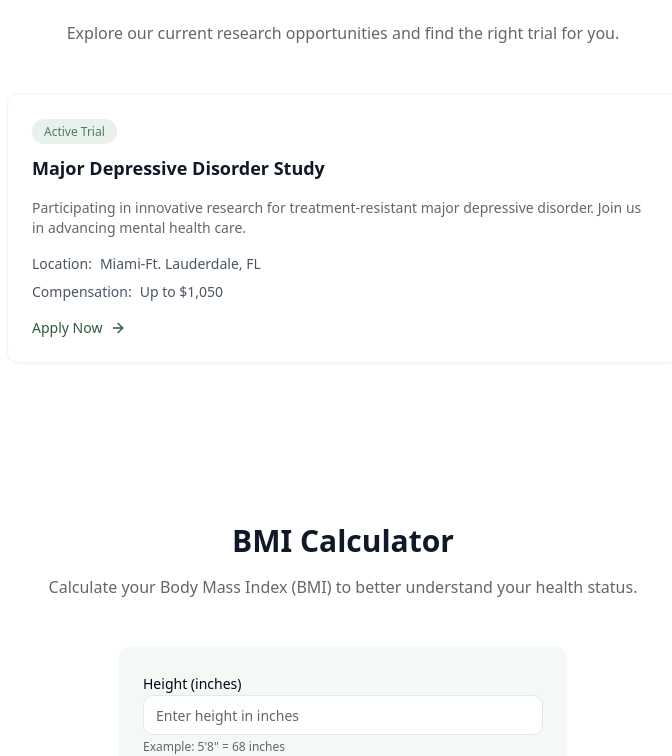
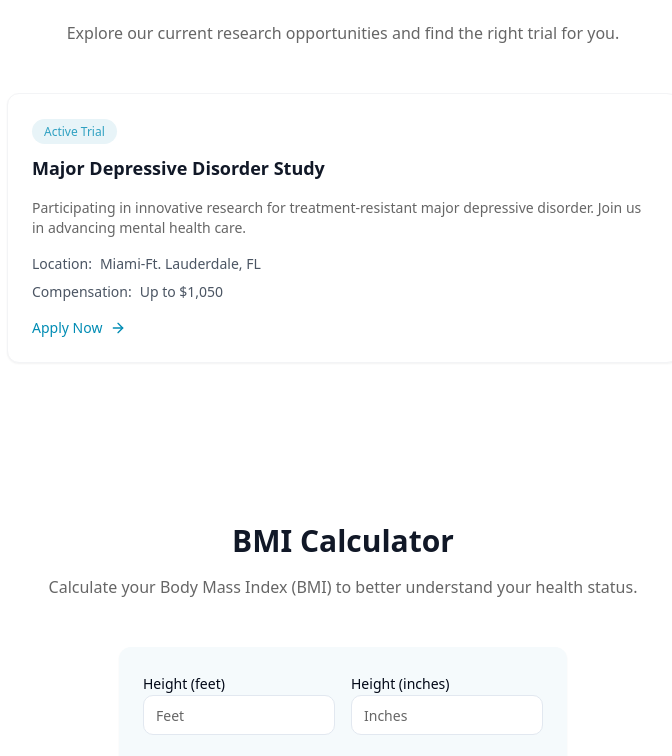
Before and after one commit to Yitz1/trial-connect-simplified, a React (Vite) app: page / in a window 1280 px wide. Shown: the part 1147-1903 px from the top of the page, without its empty margins (297-969 px from the left). Built offline with nearby package versions, Linux system fonts and the light colour scheme.

Commit message:
Update website styling and links
- Updated website to match logo colors.
- Updated BMI calculator to use feet and pounds.
- Updated footer quick links and legal links to point to floridacrc.com.

```diff
--- a/src/components/BMICalculator.tsx
+++ b/src/components/BMICalculator.tsx
@@ -6,16 +6,19 @@ import { Label } from "@/components/ui/label";
 import { Calculator } from "lucide-react";
 
 const BMICalculator = () => {
-  const [height, setHeight] = useState("");
+  const [feet, setFeet] = useState("");
+  const [inches, setInches] = useState("");
   const [weight, setWeight] = useState("");
   const [bmiResult, setBmiResult] = useState<number | null>(null);
   const [bmiCategory, setBmiCategory] = useState<string>("");
 
   const calculateBMI = () => {
-    if (height && weight) {
+    if (feet && inches && weight) {
+      // Convert height to total inches
+      const heightInInches = (Number(feet) * 12) + Number(inches);
+      const weightInPounds = Number(weight);
+
       // BMI Formula for imperial units: (weight in pounds * 703) / (height in inches)²
-      const heightInInches = Number(height);
-      const weightInPounds = Number(weight);
       const bmi = (weightInPounds * 703) / (heightInInches * heightInInches);
       setBmiResult(Number(bmi.toFixed(1)));
 
@@ -39,18 +42,31 @@ const BMICalculator = () => {
         </div>
         <div className="max-w-md mx-auto bg-accent p-6 rounded-xl shadow-sm">
           <div className="space-y-4">
-            <div>
-              <Label htmlFor="height">Height (inches)</Label>
-              <Input
-                id="height"
-                type="number"
-                placeholder="Enter height in inches"
-                value={height}
-                onChange={(e) => setHeight(e.target.value)}
-              />
-              <p className="text-xs text-muted-foreground mt-1">
-                Example: 5'8" = 68 inches
-              </p>
+            <div className="grid grid-cols-2 gap-4">
+              <div>
+                <Label htmlFor="feet">Height (feet)</Label>
+                <Input
+                  id="feet"
+                  type="number"
+                  placeholder="Feet"
+                  value={feet}
+                  onChange={(e) => setFeet(e.target.value)}
+                  min="0"
+                  max="8"
+                />
+              </div>
+              <div>
+                <Label htmlFor="inches">Height (inches)</Label>
+                <Input
+                  id="inches"
+                  type="number"
+                  placeholder="Inches"
+                  value={inches}
+                  onChange={(e) => setInches(e.target.value)}
+                  min="0"
+                  max="11"
+                />
+              </div>
             </div>
             <div>
               <Label htmlFor="weight">Weight (lb)</Label>
@@ -60,6 +76,7 @@ const BMICalculator = () => {
                 placeholder="Enter weight in pounds"
                 value={weight}
                 onChange={(e) => setWeight(e.target.value)}
+                min="0"
               />
             </div>
             <Button
--- a/src/components/Footer.tsx
+++ b/src/components/Footer.tsx
@@ -13,18 +13,17 @@ const Footer = () => {
           <div>
             <h4 className="text-sm font-semibold text-gray-900 mb-4">Quick Links</h4>
             <ul className="space-y-2">
-              <li><a href="#" className="text-sm text-muted-foreground hover:text-primary transition-colors">About Us</a></li>
-              <li><a href="#" className="text-sm text-muted-foreground hover:text-primary transition-colors">Find Trials</a></li>
-              <li><a href="#" className="text-sm text-muted-foreground hover:text-primary transition-colors">FAQs</a></li>
+              <li><a href="https://floridacrc.com/" target="_blank" rel="noopener noreferrer" className="text-sm text-muted-foreground hover:text-primary transition-colors">About Us</a></li>
+              <li><a href="https://floridacrc.com/faqs/" target="_blank" rel="noopener noreferrer" className="text-sm text-muted-foreground hover:text-primary transition-colors">FAQs</a></li>
               <li><a href="#" className="text-sm text-muted-foreground hover:text-primary transition-colors">Contact</a></li>
             </ul>
           </div>
           <div>
             <h4 className="text-sm font-semibold text-gray-900 mb-4">Legal</h4>
             <ul className="space-y-2">
-              <li><a href="#" className="text-sm text-muted-foreground hover:text-primary transition-colors">Privacy Policy</a></li>
-              <li><a href="#" className="text-sm text-muted-foreground hover:text-primary transition-colors">Terms of Service</a></li>
-              <li><a href="#" className="text-sm text-muted-foreground hover:text-primary transition-colors">Cookie Policy</a></li>
+              <li><a href="https://floridacrc.com/privacy-policy/" target="_blank" rel="noopener noreferrer" className="text-sm text-muted-foreground hover:text-primary transition-colors">Privacy Policy</a></li>
+              <li><a href="https://floridacrc.com/privacy-policy/" target="_blank" rel="noopener noreferrer" className="text-sm text-muted-foreground hover:text-primary transition-colors">Terms of Service</a></li>
+              <li><a href="https://floridacrc.com/privacy-policy/" target="_blank" rel="noopener noreferrer" className="text-sm text-muted-foreground hover:text-primary transition-colors">Cookie Policy</a></li>
             </ul>
           </div>
         </div>
--- a/tailwind.config.ts
+++ b/tailwind.config.ts
@@ -26,16 +26,16 @@ export default {
         background: "hsl(var(--background))",
         foreground: "hsl(var(--foreground))",
         primary: {
-          DEFAULT: "#2D5A3D",
+          DEFAULT: "#008CB4", // Clinical Research Center teal
           foreground: "#FFFFFF",
         },
         secondary: {
-          DEFAULT: "#E9F1EC",
-          foreground: "#2D5A3D",
+          DEFAULT: "#E8F4F8", // Light teal
+          foreground: "#008CB4",
         },
         accent: {
-          DEFAULT: "#F4F9F6",
-          foreground: "#2D5A3D",
+          DEFAULT: "#F5FAFC", // Very light teal
+          foreground: "#008CB4",
         },
         muted: {
           DEFAULT: "#F6F6F7",
```
